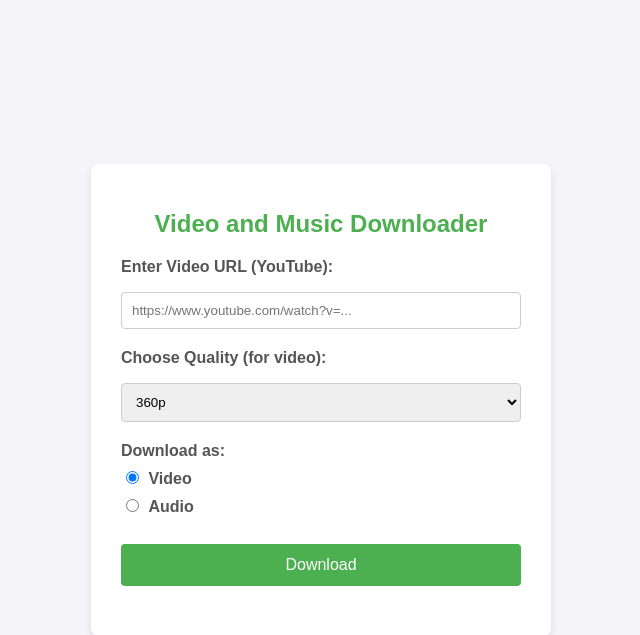
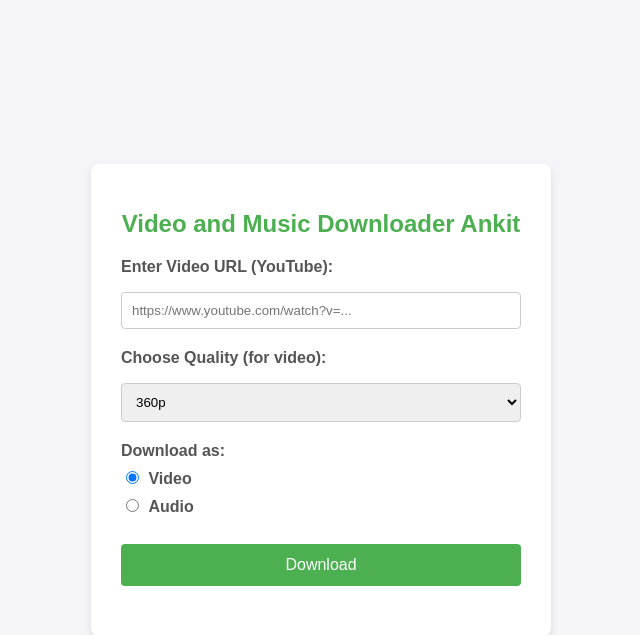
Before and after one commit to abhinayjangde/vmget, a Flask app: page / in a window 1280 px wide. Shown: the top 635 px of the page, without its empty margins (319-959 px from the left). Run offline with Flask 3, Linux system fonts and the light colour scheme.

Commit message:
new line

```diff
--- a/templates/index.html
+++ b/templates/index.html
@@ -79,7 +79,7 @@
 </head>
 <body>
     <div class="container">
-        <h1>Video and Music Downloader</h1>
+        <h1>Video and Music Downloader Ankit</h1>
         <form action="/download" method="POST">
             <label for="url">Enter Video URL (YouTube):</label>
             <input type="text" id="url" name="url" placeholder="https://www.youtube.com/watch?v=..." required>
```
